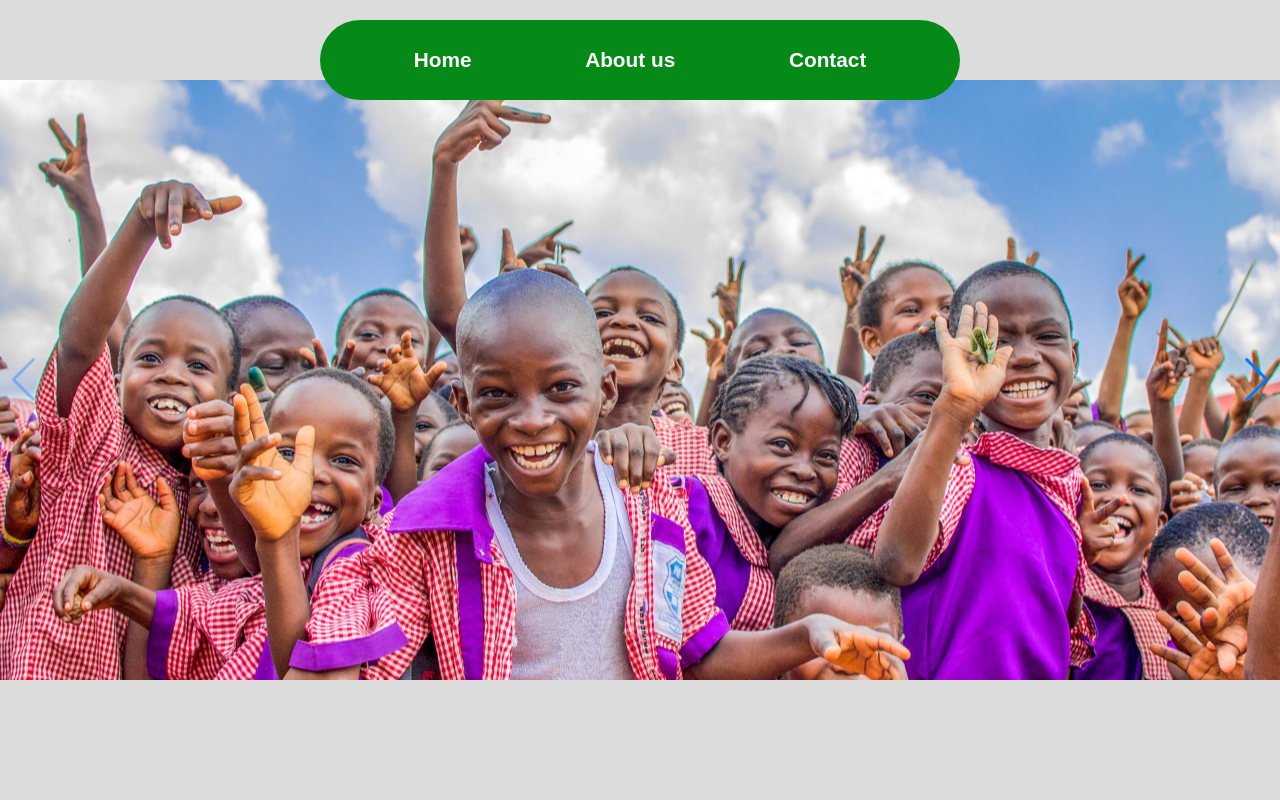
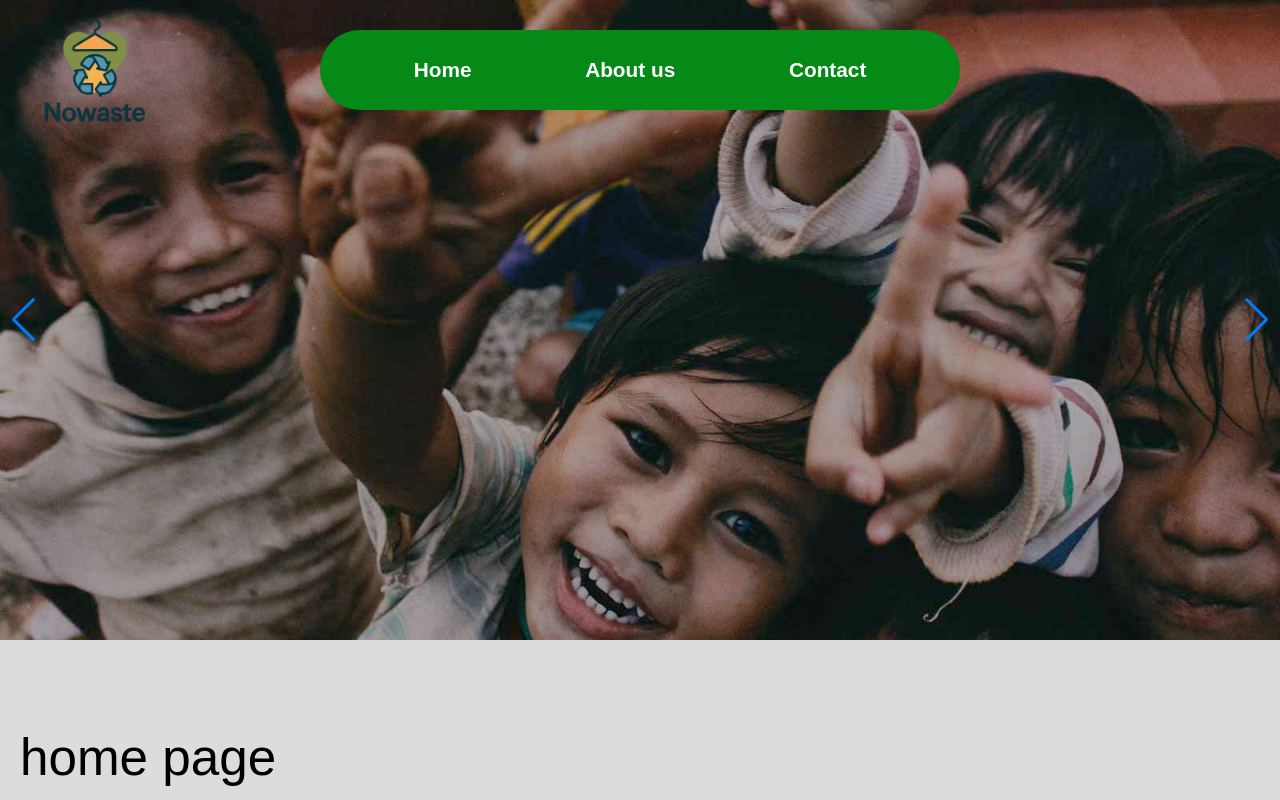
Before and after one commit to Arkanidas/NoWaste-Clothes, a Next.js app: page / in a window 1280 px wide. Built offline with nearby package versions, Linux system fonts and the light colour scheme.

Commit message:
banner managed and fixed

```diff
--- a/components/Imagebanner.module.css
+++ b/components/Imagebanner.module.css
@@ -1,25 +1,28 @@
 .bannerContainer {
+
   width: 100%;
-  height: 600px;
+  height: 80vh;
   overflow: hidden;
-  z-index: -1;
-  margin-bottom: 400px;
-
+  z-index: 0;
+  margin-top: -80px;
 
 }
 
 .swiper {
-  max-width: 100%;
+  width: 100%;
   height: 100%;
-
-
 }
 
 .bannerImage {
   width: 100%;
   height: 100%;
-  position: relative;
-  object-fit: cover;
- display: block;
+  object-fit:cover;
+  display: block;
+}
 
+.swiper-slide {
+  display: flex;
+  justify-content: center;
+  align-items: center;
+  background: transparent;
 }
--- a/components/Imagebanner.tsx
+++ b/components/Imagebanner.tsx
@@ -6,33 +6,32 @@
 import 'swiper/css/navigation';
 import styles from './Imagebanner.module.css';
 
-const images = [
-  "/africa.jpg",
-  "/thanks.jpg",
-  "/don.png",
-];
 
 
 export default function ImageBanner() {
   return (
     <div className={styles.bannerContainer}>
       <Swiper
-        modules={[Navigation]}
+        modules={[Navigation, Autoplay]}
         navigation
+        slidesPerView={1}
+
         autoplay={{
-          delay: 2500,
+          delay: 10000,
           disableOnInteraction: false,
         }}
-        loop={false}
+        loop={true}
         className={styles.swiper}
       >
-       <SwiperSlide>
-          <img src="/africa.jpg" alt="Slide 1" className={styles.bannerImage} />
+       <SwiperSlide key="africa-1">
+          <img src="/image.png" alt="Slide 1" className={styles.bannerImage} />
+        </SwiperSlide >
+
+        <SwiperSlide key="africa-2">
+          <img src="/africa.jpg" alt="Slide 2" className={styles.bannerImage} />
         </SwiperSlide>
-        <SwiperSlide>
-          <img src="/image.png" alt="Slide 2" className={styles.bannerImage} />
-        </SwiperSlide>
-        <SwiperSlide>
+
+        <SwiperSlide key="africa-3">
           <img src="/don.png" alt="Slide 3" className={styles.bannerImage} />
         </SwiperSlide>
       </Swiper>
--- a/components/Navbar.tsx
+++ b/components/Navbar.tsx
@@ -3,11 +3,16 @@
 import styles from "../components/navbar.module.css";
 import logo from '../public/nowaste logo.png'
 
-  // <Image src={logo} alt="NoWaste Logo" className={styles.logo} width={10} height={10}/>
+
 
 export default function Navbar() {
+
   return (
+
+    <>
+      <Image src={logo} alt="No Waste Logo" width={130} height={130} className={styles.logo} />
     <div className={styles.Navigation}>
+
       <ul className={styles.navlist}>
 
         <li className={styles.links}><Link href="/">Home</Link></li>
@@ -15,5 +20,6 @@
         <li className={styles.links}><Link href="/Contact">Contact</Link></li>
       </ul>
     </div>
+    </>
   );
 }
--- a/components/navbar.module.css
+++ b/components/navbar.module.css
@@ -2,40 +2,49 @@
     height: 5em;
     width: 50%;
     position: relative;
-    top:20px;
+    top:30px;
     left:50%;
     transform: translateX(-50%);
-  z-index: 1000;
+    z-index: 100000;
+   position:sticky;
+  top:30px;
 }
 
 .navlist{
   background-color: rgb(5, 137, 23);
-border-radius: 40px;
+  border-radius: 40px;
   list-style: none;
   height: 100%;
   display: flex;
-  align-items: center; /* Vertical centering */
-  justify-content: space-evenly; /* Even spacing between links */
+  align-items: center;
+  justify-content: space-evenly;
   gap: 20px;
-  z-index: 1000;
+  z-index: 1000000;
+
+
 
 }
 
-
+.logo{
+  position:absolute;
+      z-index: 1000;
+      margin:10px 30px
+}
 
 .links{
     position: static;
+
 
 }
 
 .links a {
   color: white;
   text-decoration: none;
-  font-size: 1.3rem; /* Bigger font */
-  font-weight: 600; /* Semi-bold */
+  font-size: 1.3rem;
+  font-weight: 600;
   transition: color 0.3s ease;
 }
 
 .links a:hover {
-  color: #d4ffcc; /* Light green on hover */
+  color: #d4ffcc;
 }
--- a/src/app/globals.css
+++ b/src/app/globals.css
@@ -21,7 +21,6 @@
 
 * {
   box-sizing: border-box;
-  overflow-x: hidden;
   padding: 0;
   margin: 0;
 
--- a/src/app/layout.tsx
+++ b/src/app/layout.tsx
@@ -2,7 +2,7 @@
 import { Geist, Geist_Mono } from "next/font/google";
 import Navbar from '../../components/Navbar'
 import "./globals.css";
-import Imagebanner from "../../components/Imagebanner";
+
 
 const geistSans = Geist({
   variable: "--font-geist-sans",
@@ -34,8 +34,8 @@
      </head>
 
       <body>
-         <Navbar/>
-         <Imagebanner/>
+          <Navbar/>
+
         {children}
 
       </body>
--- a/src/app/page.tsx
+++ b/src/app/page.tsx
@@ -1,10 +1,28 @@
+
 import styles from "./page.module.css";
+import Imagebanner from "../../components/Imagebanner";
+
+
+
+
+
 
 export default function Home() {
+
+
+
   return (
     <>
+<Imagebanner/>
 
 <p className={styles.paragraph}>home page</p>
+<p className={styles.paragraph}>home page</p>
+<p className={styles.paragraph}>home page</p>
+<p className={styles.paragraph}>home page</p>
+<p className={styles.paragraph}>home page</p>
+<p className={styles.paragraph}>home page</p>
+
+
     </>
   );
 }
```
Also changed, not shown: public/africa2.jpg (added), public/nowaste logo.png.
